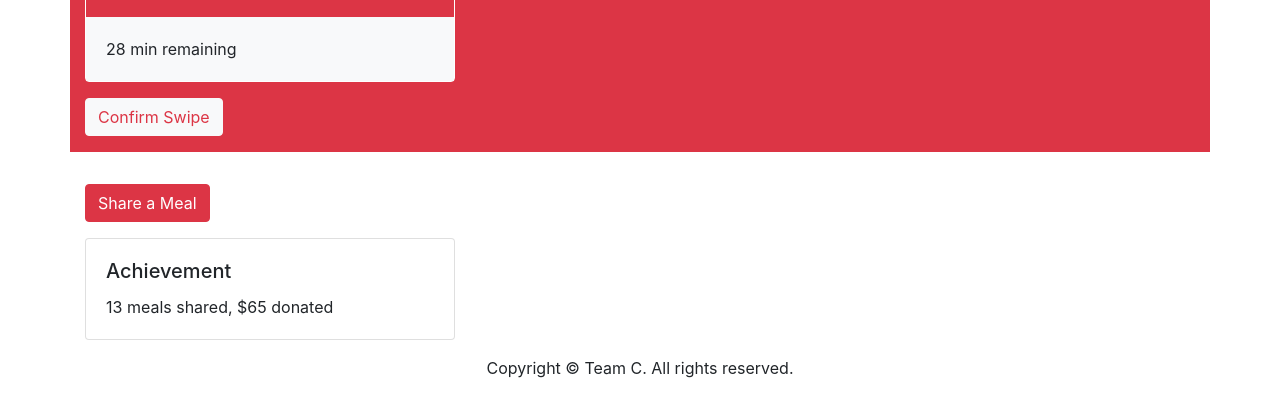
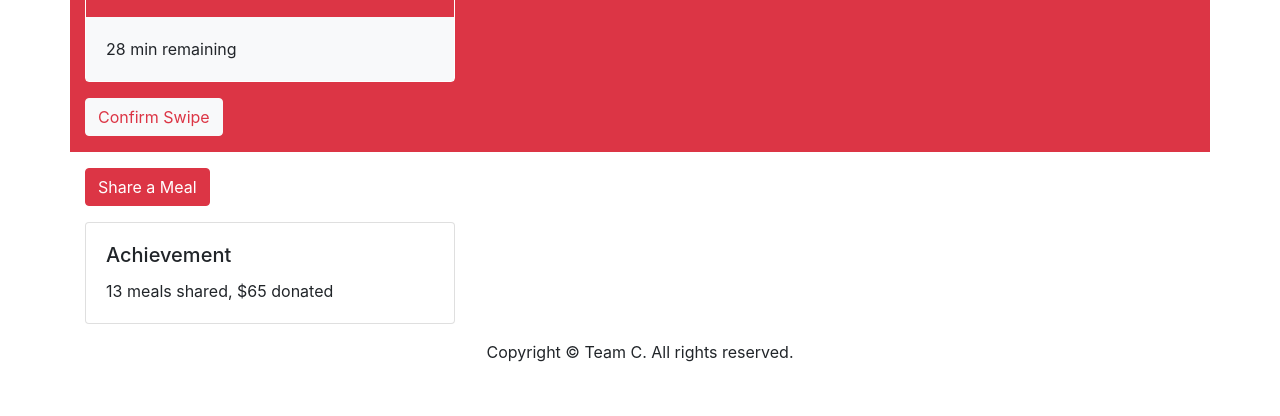
Before and after one commit to brandonqlee/swipemein, a plain HTML site: page feed_shareMeal.html in a window 1280 px wide. Shown: the part 202-618 px from the top of the page. Drawn offline with nearby package versions, Linux system fonts and the light colour scheme.

Commit message:
Update feed_shareMeal.html

```diff
--- a/feed_shareMeal.html
+++ b/feed_shareMeal.html
@@ -6,7 +6,7 @@
 <meta name="viewport" content="width=device-width, initial-scale=1">
 <title>Home Reciever</title>
 <!-- Bootstrap -->
-<link href="css/bootstrap-4.3.1.css" rel="stylesheet">
+<link rel="stylesheet" href="https://stackpath.bootstrapcdn.com/bootstrap/4.3.1/css/bootstrap.min.css" integrity="sha384-ggOyR0iXCbMQv3Xipma34MD+dH/1fQ784/j6cY/iJTQUOhcWr7x9JvoRxT2MZw1T" crossorigin="anonymous">
 </head>
 <body>
 <nav class="navbar navbar-expand-lg navbar-dark bg-dark">
@@ -30,13 +30,12 @@
                 <p class="card-text">28 min remaining</p>
             </div>
         </div>
-<!--TODO: HIDDEN until user accepts-->
+        <!--TODO: HIDDEN until user accepts-->
         <a href="#" class="btn btn-light text-danger mb-3">Confirm Swipe</a> </div>
 </div>
 <!--white bg-->
 <!--share meal button-->
-<div class="container pt-3 mb-3">
-<a href="#" class="btn btn-danger text-white mb-3">Share a Meal</a>
+<div class="container"> <a href="#" class="btn btn-danger text-white mb-3">Share a Meal</a>
 
 <!--achievements block-->
 <div class="col-md-4 p-0 bg-transparent">
@@ -47,6 +46,7 @@
         </div>
     </div>
 </div>
+</div>
 <footer class="text-center">
     <div class="container">
         <div class="row">
@@ -56,10 +56,5 @@
         </div>
     </div>
 </footer>
-<!-- jQuery (necessary for Bootstrap's JavaScript plugins) -->
-<script src="js/jquery-3.3.1.min.js"></script>
-<!-- Include all compiled plugins (below), or include individual files as needed -->
-<script src="js/popper.min.js"></script>
-<script src="js/bootstrap-4.3.1.js"></script>
 </body>
 </html>
```
